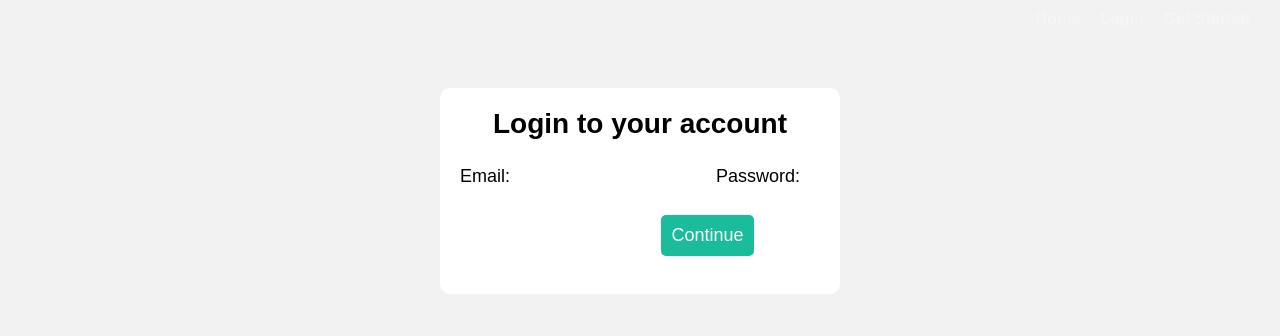
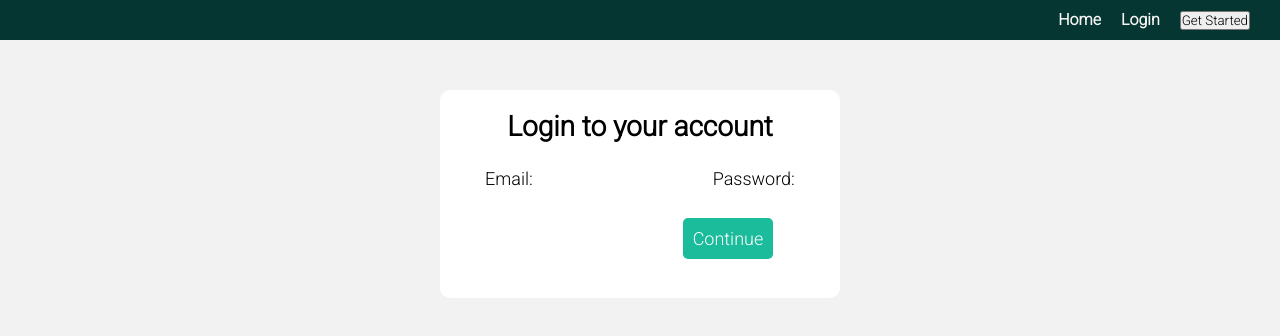
Before and after one commit to mirenja/foundations_code, a plain HTML site: page login.html in a window 1280 px wide. Drawn offline with Linux system fonts and the light colour scheme.

Commit message:
Header: removed position from fixed, login form: centered

```diff
--- a/login.html
+++ b/login.html
@@ -8,6 +8,7 @@
     <link rel="preconnect" href="https://fonts.gstatic.com" crossorigin>
     <link href="https://fonts.googleapis.com/css2?family=Roboto:ital,wght@0,100;0,300;1,300&display=swap" rel="stylesheet">
 
+    <link href="/styles/style.css" rel="stylesheet" type="text/css" >
     <link href="/styles/login.css" rel="stylesheet" type="text/css" >
 
     <title>Login</title>
@@ -17,9 +18,9 @@
         <nav>
 
             <ul>
-                <li><a href="#">Home</a></li>
+                <li><a href="/index.html">Home</a></li>
                 <li><a href="/login.html">Login</a></li>
-                <li><a href="/signup.html">Get Started</a></li>
+                <li><a href="/signup.html"><button>Get Started</button></a></li>
 
 
             </ul>
@@ -35,7 +36,7 @@
             <label for="password">Password:</label>
             <input type="password" id="password" name="password" required>
 
-            <button type="submit">Continue</button>
+            <button id="submit" type="submit">Continue</button>
         </form>
     </div>
 
--- a/styles/login.css
+++ b/styles/login.css
@@ -1,35 +1,3 @@
-
- * {
-    box-sizing: border-box;
-    margin: 0;
-    padding: 0;
-}
-nav {
-    display: flex;
-    justify-content: flex-end;
-    align-items: center;
-    padding: 10px 20px;
-  }
-
-
-nav ul {
-    display: flex;
-    align-items: right;
-
-    list-style: none;
-}
-  nav a {
-    font-size: 18px;
-  }
-nav ul li a {
-    text-decoration: none;
-    color: whitesmoke;
-    font-weight: bold;
-    font-size: 16px;
-    padding: 10px;
-
-
-}
 
 body {
     font-family: Arial, sans-serif;
@@ -43,6 +11,8 @@ body {
     padding: 20px;
     background-color: #fff;
     border-radius: 10px;
+    text-align: center;
+    display:block;
 
 }
 
@@ -54,6 +24,7 @@ h1 {
 
 form {
     display: block;
+  text-align: center;
 
 }
 
@@ -70,7 +41,7 @@ input {
 
 }
 
-button {
+#submit {
     padding: 10px;
     background-color: #1abc9c;
     color: #fff;
@@ -80,7 +51,3 @@ button {
     cursor: pointer;
 
 }
-
-button:hover {
-    background-color: #148f77;
-}
--- a/styles/style.css
+++ b/styles/style.css
@@ -11,7 +11,8 @@ header{
     list-style:none;
     color:whitesmoke;
     width:100%;
-    position:fixed;
+
+
     margin-bottom: 20px;
 
 }
```
Also changed, not shown: index.html (+7 -5 lines), signup.html (+4 -4 lines).
